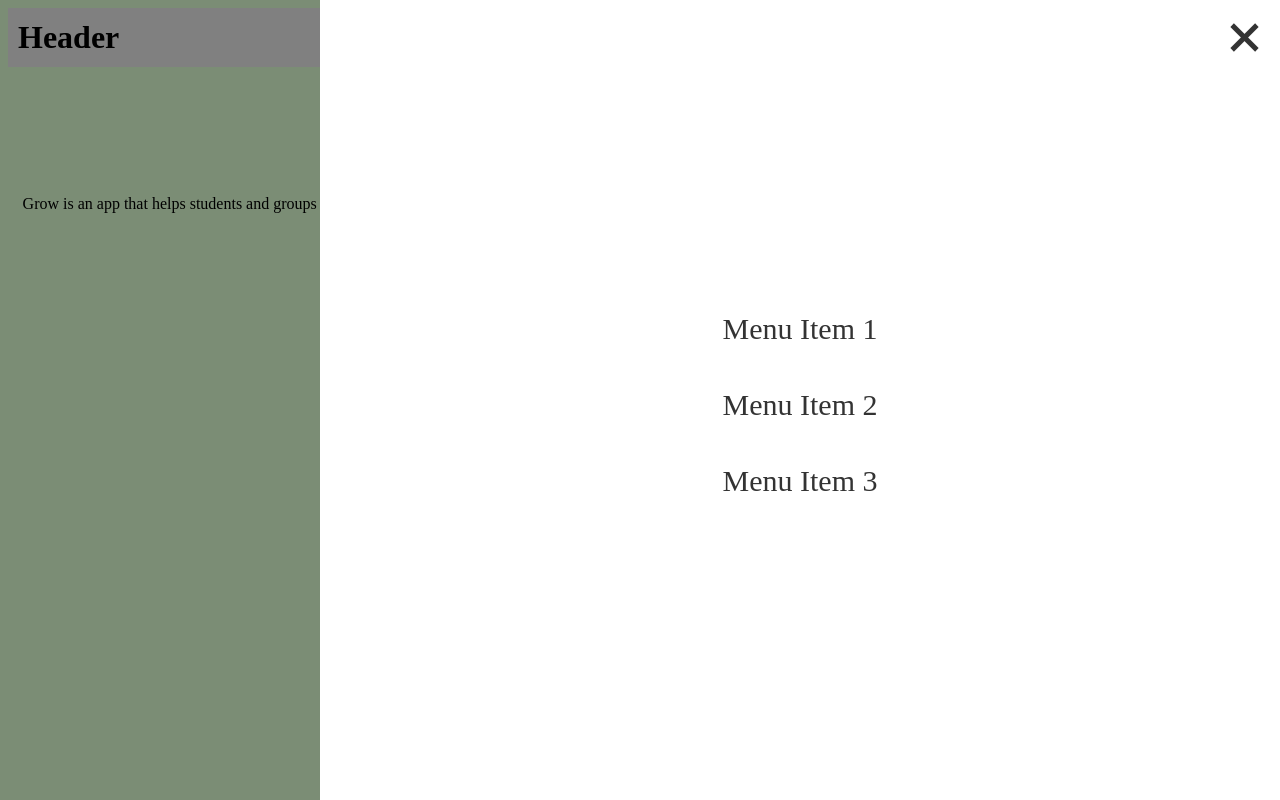
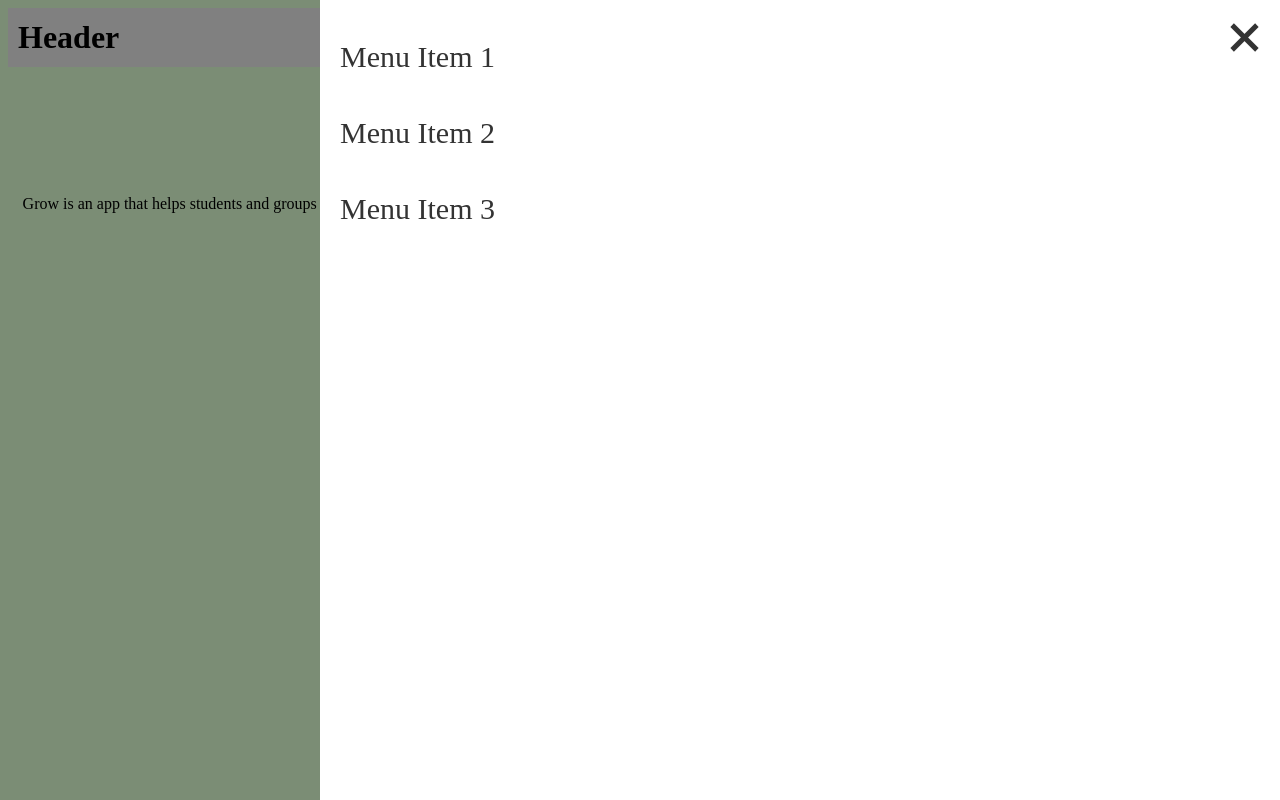
Before and after one commit to Its-Aspen/Doing-it-together, a plain HTML site: page index.html in a window 1280 px wide. Both pictures are taken after a click on the element 1244 px from the left and 37 px from the top of the page. Drawn offline with Linux system fonts and the light colour scheme.

Commit message:
Update index.html

```diff
--- a/index.html
+++ b/index.html
@@ -81,8 +81,8 @@
             height: 100%;
             background-color: white;
             display: none;
-            justify-content: center;
-            align-items: center;
+            justify-content: left;
+            align-items: left;
         }
 
         .menu-content {
```
